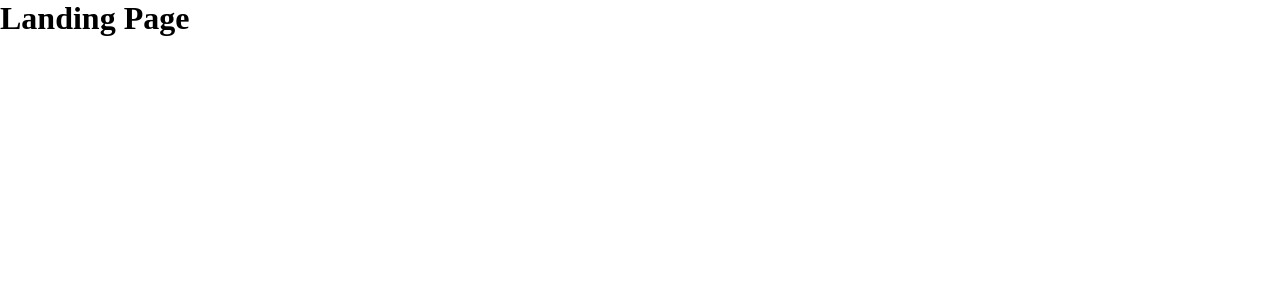
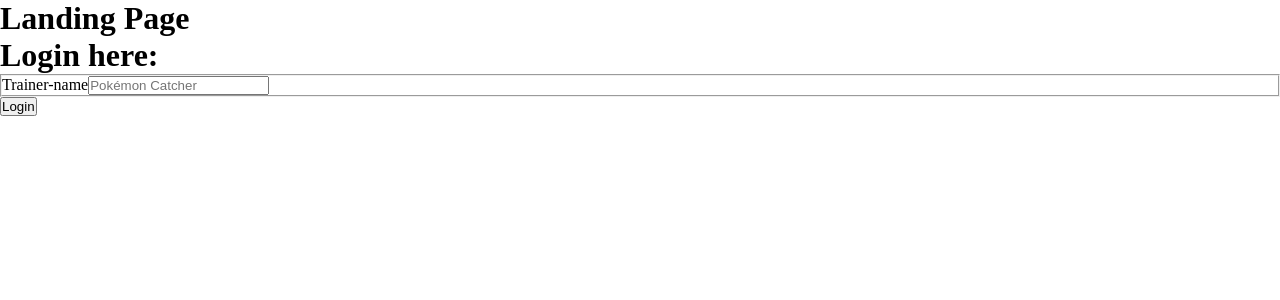
Before and after one commit to teemunasanen/pokemon-trainer, an Angular app: page /landing in a window 1280 px wide. Shown: the top 300 px of the page. Built offline with nearby package versions, Linux system fonts and the light colour scheme.

Commit message:
feat(login-form): added basic login form

```diff
--- a/src/app/app.module.ts
+++ b/src/app/app.module.ts
@@ -9,6 +9,7 @@ import { CataloguePage } from './catalogue/catalogue.page';
 import { LandingPage } from './landing/landing.page';
 import { TrainerListComponent } from './trainer-list/trainer-list.component';
 import { TrainerPage } from './trainer/trainer.page';
+import { LoginFormComponent } from './login-form/login-form.component';
 
 @NgModule({
   declarations: [
@@ -17,7 +18,8 @@ import { TrainerPage } from './trainer/trainer.page';
     TrainerListComponent,
     TrainerPage,
     LandingPage,
-    CataloguePage
+    CataloguePage,
+    LoginFormComponent
   ],
   imports: [
     BrowserModule,
--- a/src/app/landing/landing.page.html
+++ b/src/app/landing/landing.page.html
@@ -1 +1,2 @@
 <h1>Landing Page</h1>
+<app-login-form></app-login-form>
--- /dev/null
+++ b/src/app/login-form/login-form.component.html
@@ -0,0 +1,9 @@
+<h1>Login here:</h1>
+
+<form>
+  <fieldset>
+    <label for="trainer-name">Trainer-name</label>
+    <input type="text" id="trainer-name" placeholder="Pokémon Catcher" />
+  </fieldset>
+  <button>Login</button>
+</form>
```
Also changed, not shown: src/app/login-form/login-form.component.ts (added, +8 -0 lines), src/app/login-form/login-form.component.css (added).
